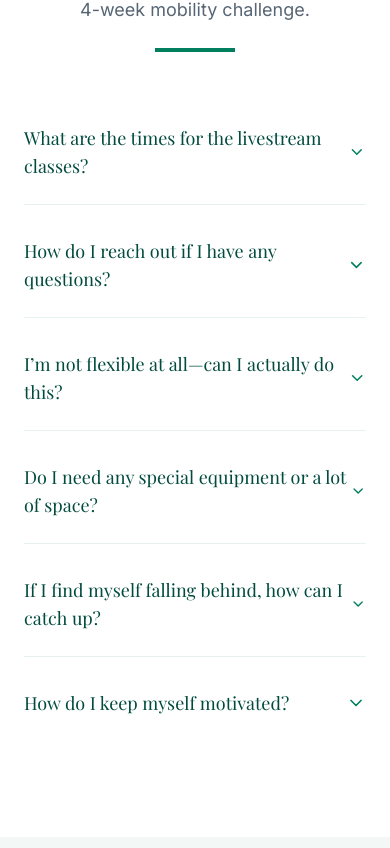
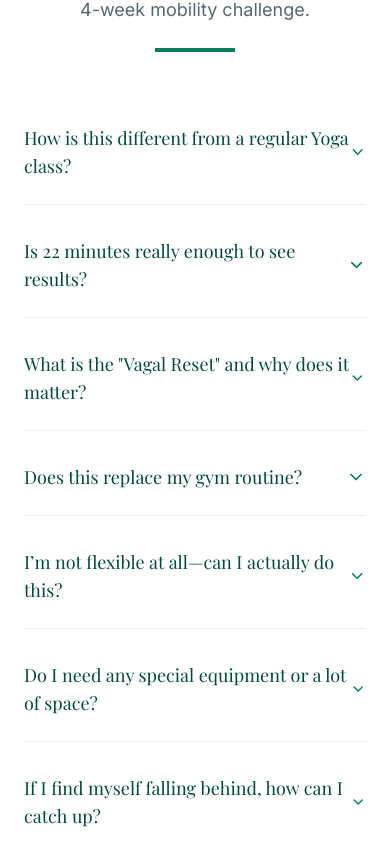
Before and after one commit to helixilk/TOYL-March-Momentum, a React (Vite) app: page / in a window 390 px wide. Shown: the part 8416-9264 px from the top of the page. Built offline with nearby package versions, Linux system fonts and the light colour scheme; no server answers; the HTML template or start-up script is replaced by a standard one; a web font is replaced by a local one.

Commit message:
feat(FAQ): Update course-specific FAQs
Replaced generic class schedule and contact FAQs with more detailed information about the TOYL program's unique approach to mobility, the effectiveness of short daily sessions, and the benefits of the Vagal Reset technique.

```diff
--- a/src/components/FAQ.tsx
+++ b/src/components/FAQ.tsx
@@ -46,12 +46,20 @@ const FAQItem: React.FC<FAQItemProps> = ({ question, answer }) => {
 const FAQ: React.FC = () => {
   const faqs = [
     {
-      question: "What are the times for the livestream classes?",
-      answer: "In order to facilitate a busy lifestyle, two (2) livestream sessions will be hosted per weekday. While all participants are invited to attend at least one of these, they are absolutely welcome to attend them both. The first session is at 7:00am EST, while the second session is at 8:00pm EST."
+      question: "How is this different from a regular Yoga class?",
+      answer: "Traditional yoga often focuses on static holds and spiritual flexibility. TOYL is a functional movement system. We prioritize fluid repetition and multi-planar motion to \"grease the groove\" of your nervous system. Think of it as a maintenance protocol for your physical hardware—focused on mobility, core stability (The Central Pillar), and nervous system regulation."
     },
     {
-      question: "How do I reach out if I have any questions?",
-      answer: "All inquiries can be addressed to the contact email \"charles@toyl.ca\". Responses will be provide within 24 hours."
+      question: "Is 22 minutes really enough to see results?",
+      answer: "In science, we call this the Minimum Effective Dose. By eliminating the \"bloat\" of traditional 90-minute classes, we focus on high-yield movements that trigger a metabolic shift and a \"sheen of sweat\" quickly. For a busy professional, 22 minutes of consistent, daily practice is vastly superior to a 2-hour session once a week."
+    },
+    {
+      question: "What is the \"Vagal Reset\" and why does it matter?",
+      answer: "The last 4 minutes of every session are dedicated to recovery. By using specific breathing techniques to lower your heart rate, you are training your Vagus Nerve—your body's internal stress brake. For anyone in a high-pressure role, this is the most important skill you can own: the ability to toggle from \"high-alert\" to \"calm-focus\" on command."
+    },
+    {
+      question: "Does this replace my gym routine?",
+      answer: "It can, or it can serve as the infrastructure that supports it. Many of our clients use the TOYL protocol as their daily baseline to ensure their joints and nervous system are resilient enough to handle heavier lifting or high-stress workloads without injury."
     },
     {
       question: "I’m not flexible at all—can I actually do this?",
@@ -68,6 +76,14 @@ const FAQ: React.FC = () => {
     {
       question: "How do I keep myself motivated?",
       answer: "When your drive to persist is waning, we suggest you stop looking at the mountain and just look at the mat. Tell yourself: 'I’m just going to roll out the mat and stand on it for 2 minutes', and celebrate doing this. Usually though, once you’re there, the body takes over and you may practice for a bit. Celebrate this too. Remember, we are about persistence, and not perfection."
+    },
+    {
+      question: "What are the times for the livestream classes?",
+      answer: "In order to facilitate a busy lifestyle, two (2) livestream sessions will be hosted per weekday. While all participants are invited to attend at least one of these, they are absolutely welcome to attend them both. The first session is at 7:00am EST, while the second session is at 8:00pm EST."
+    },
+    {
+      question: "How do I reach out if I have any questions?",
+      answer: "All inquiries can be addressed to the contact email \"helixilk@gmail.com\" or via the social media links provided below. Responses will be provide within 24 hours."
     }
   ];
 
```
